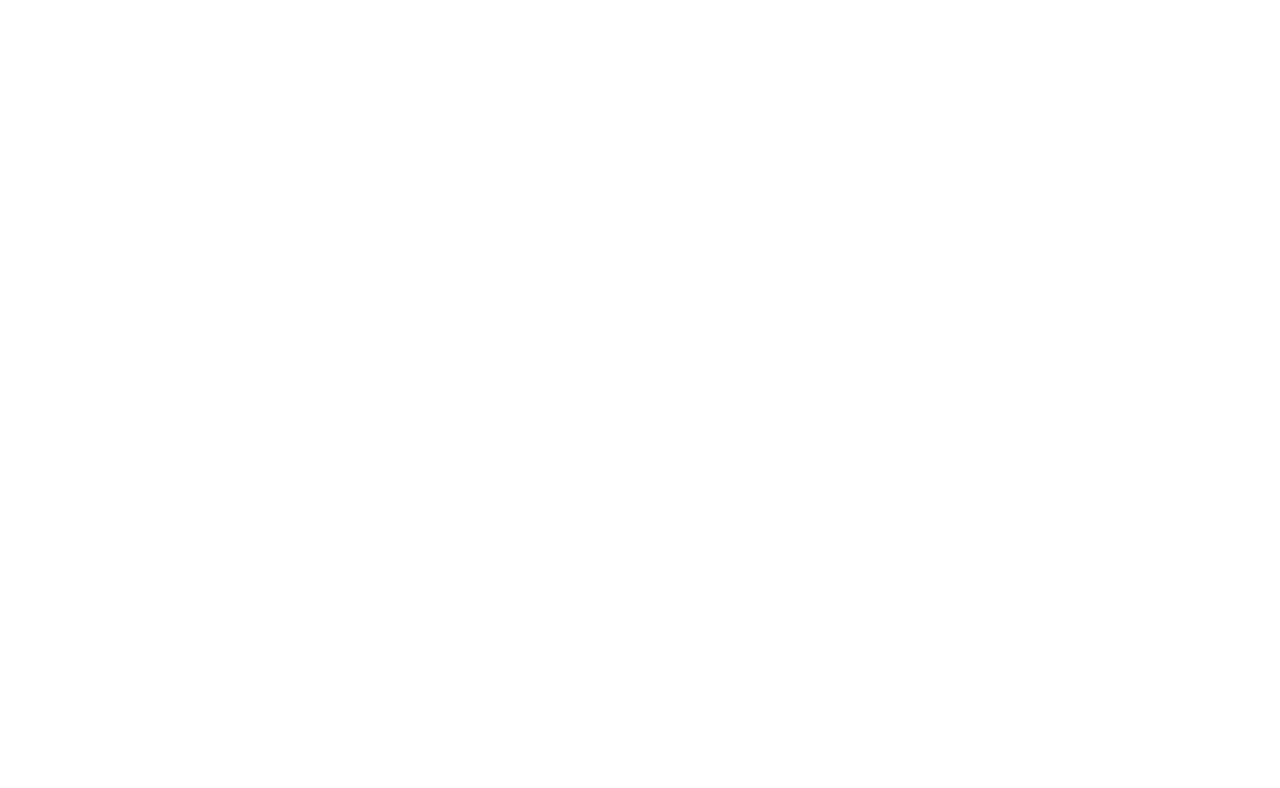
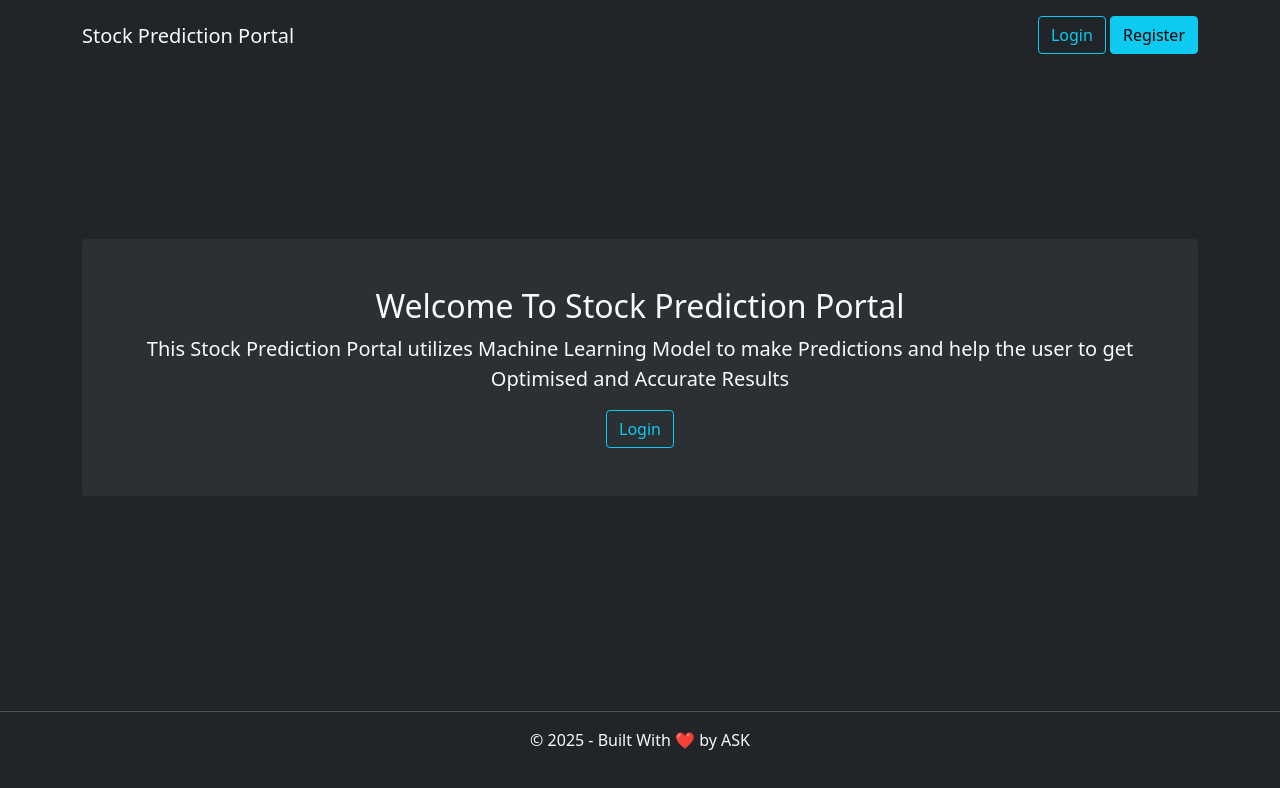
Before and after one commit to Abhay-SKulkarni123/stock-prediction-portal, a React (Vite) app in the folder frontend-react/: page / in a window 1280 px wide. Shown: the top 788 px of the page. Built offline with nearby package versions, Linux system fonts and the light colour scheme.

Commit message:
Homepage

```diff
--- a/frontend-react/index.html
+++ b/frontend-react/index.html
@@ -4,9 +4,15 @@
     <meta charset="UTF-8" />
     <meta name="viewport" content="width=device-width, initial-scale=1.0" />
     <title>stock-prediction-portal</title>
+
+    <link href="https://cdn.jsdelivr.net/npm/bootstrap@5.0.2/dist/css/bootstrap.min.css" rel="stylesheet">
+
   </head>
   <body>
     <div id="root"></div>
     <script type="module" src="/src/main.jsx"></script>
+
+    <script src="https://cdn.jsdelivr.net/npm/bootstrap@5.0.2/dist/js/bootstrap.bundle.min.js"></script>
+
   </body>
 </html>
--- a/frontend-react/src/App.jsx
+++ b/frontend-react/src/App.jsx
@@ -1,10 +1,17 @@
 import { useState } from 'react'
+import './assets/css/styles.css'
+import Header from './components/Header.jsx'
+import Main from './components/Main.jsx'
+import Footer from './components/Footer.jsx'
+
 
 function App() {
 
   return (
     <>
-
+      <Header />
+      <Main />
+      <Footer />
     </>
   )
 }
--- /dev/null
+++ b/frontend-react/src/assets/css/styles.css
@@ -0,0 +1,17 @@
+body {
+    background-color: #212529;
+}
+
+.bg-light-dark{
+    background-color: #2b3035
+}
+
+#root{
+    display: flex;
+    flex-direction: column;
+    min-height: 100vh;
+}
+
+.container{
+    flex: 1;
+}
--- /dev/null
+++ b/frontend-react/src/components/Button.jsx
@@ -0,0 +1,13 @@
+import React from 'react'
+
+const Button = (props) => {
+  return (
+    <>
+        <a className={`btn ${props.class}`} href="#">{props.text}</a>
+
+    </>
+
+  )
+}
+
+export default Button
--- /dev/null
+++ b/frontend-react/src/components/Footer.jsx
@@ -0,0 +1,14 @@
+import React from 'react'
+
+const Footer = () => {
+  return (
+    <>
+      <footer className="footer py-3 my-3">
+        <hr className="border-bottom" />
+        <p className="text-light text-center">&copy; 2025 - Built With ❤️ by ASK</p>
+      </footer>
+    </>
+  );
+}
+
+export default Footer
--- /dev/null
+++ b/frontend-react/src/components/Header.jsx
@@ -0,0 +1,22 @@
+import React from 'react'
+import Button from './Button.jsx'
+
+const Header = () => {
+  return (
+    <>
+      <nav className="navbar container pt-3 pb-3 align-items-start">
+        <a className="navbar-brand text-light" href="">
+          Stock Prediction Portal
+        </a>
+
+        <div>
+          <Button text="Login" class="btn-outline-info" />
+          &nbsp;
+          <Button text="Register" class="btn-info" />
+        </div>
+      </nav>
+    </>
+  );
+}
+
+export default Header
--- /dev/null
+++ b/frontend-react/src/components/Main.jsx
@@ -0,0 +1,21 @@
+import React from 'react'
+import Button from './Button.jsx'
+
+const Main = () => {
+  return (
+    <>
+      <div className="container">
+        <div className="p-5 text-center bg-light-dark rounded">
+          <h2 className="text-light">Welcome To Stock Prediction Portal</h2>
+          <p className="text-light lead">
+            This Stock Prediction Portal utilizes Machine Learning Model to make
+            Predictions and help the user to get Optimised and Accurate Results
+          </p>
+          <Button text="Login" class="btn-outline-info"/>
+        </div>
+      </div>
+    </>
+  );
+}
+
+export default Main
```
